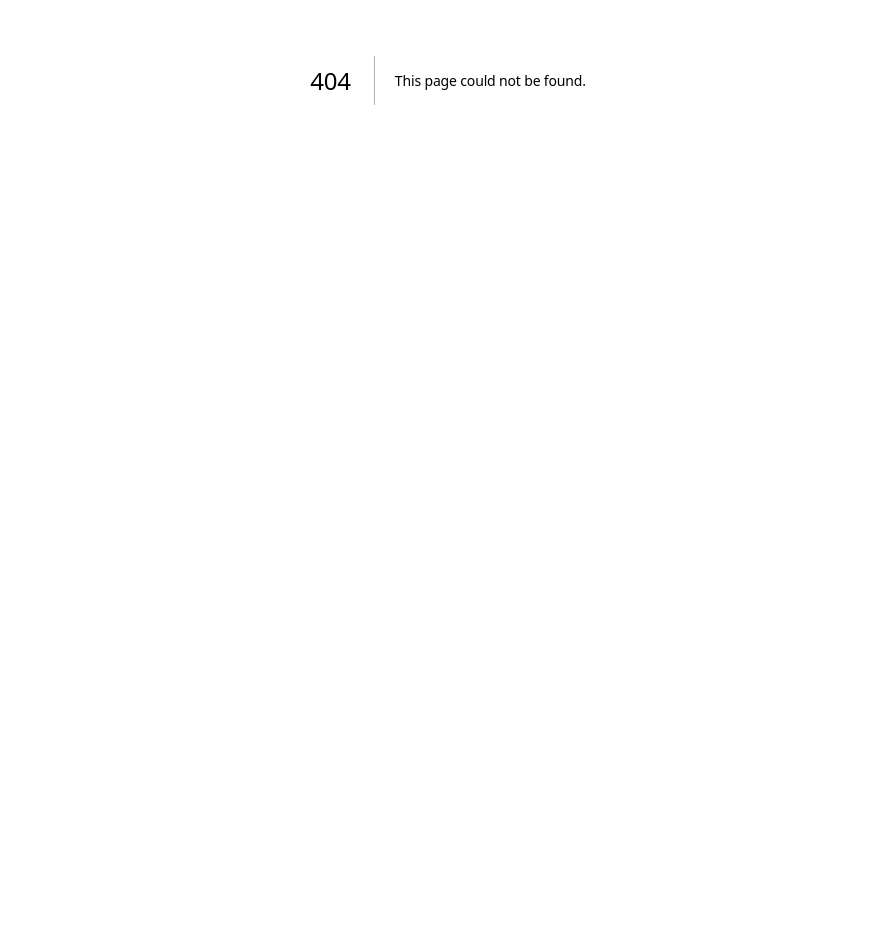
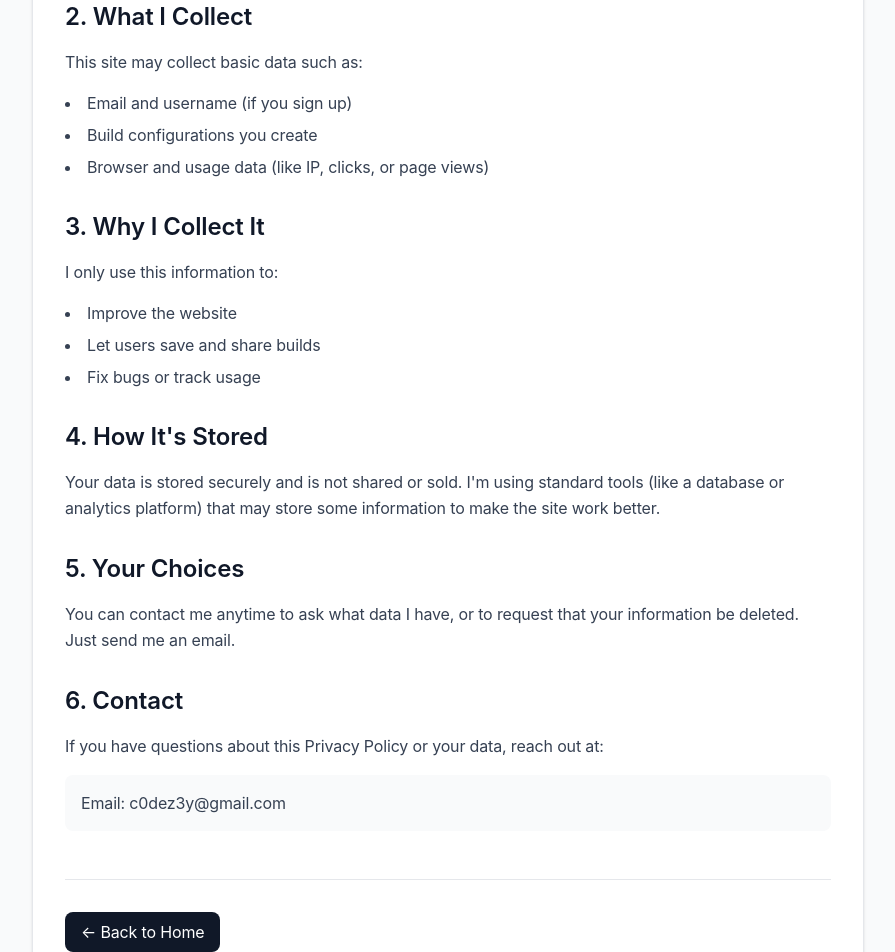
Before and after one commit to C0DE-Z/Drone-Part-Picker, a Next.js app: page /privacy in a window 1280 px wide. Before the commit this address had no page. Shown: the part 320-1272 px from the top of the page, without its empty margins (192-1087 px from the left). Before the commit the page ends 800 px from the top, so only its background shows below. Built offline with nearby package versions, Linux system fonts and the light colour scheme.

Commit message:
Add Privacy Policy, Fix other things

```diff
--- a/app/page.tsx
+++ b/app/page.tsx
@@ -153,7 +153,6 @@ export default function Home() {
         // Check if this weight is already selected
         const isAlreadySelected = existingWeights.some(w => w.name === name);
         if (isAlreadySelected) {
-          // Remove it if already selected
           return {
             ...prev,
             customWeights: existingWeights.filter(w => w.name !== name)
@@ -207,7 +206,6 @@ export default function Home() {
         } else {
           window.location.href = `/dashboard`;
         }
-        // Optionally clear the build after saving
         // handleClearBuild();
       } else {
         throw new Error('Failed to save build');
--- /dev/null
+++ b/app/privacy/page.tsx
@@ -0,0 +1,87 @@
+'use client';
+
+import React from 'react';
+import Link from 'next/link';
+
+export default function PrivacyPolicy() {
+  return (
+    <div className="min-h-screen bg-gray-50">
+      <div className="max-w-4xl mx-auto px-4 sm:px-6 lg:px-8 py-12">
+        <div className="bg-white rounded-xl shadow-sm border border-gray-200 overflow-hidden">
+          <div className="p-8">
+            <div className="mb-8">
+              <h1 className="text-3xl font-bold text-gray-900 mb-4">Privacy Policy</h1>
+              <p className="text-gray-600">Last updated: 2025-08-04</p>
+            </div>
+
+            <div className="prose prose-gray max-w-none">
+              <section className="mb-8">
+                <h2 className="text-2xl font-semibold text-gray-900 mb-4">1. Who I Am</h2>
+                <p className="text-gray-700 leading-relaxed mb-4">
+                  I&apos;m an individual developer building DronePartPicker as a personal project. This Privacy Policy explains how I handle any data collected through the website.
+                </p>
+              </section>
+
+              <section className="mb-8">
+                <h2 className="text-2xl font-semibold text-gray-900 mb-4">2. What I Collect</h2>
+                <p className="text-gray-700 leading-relaxed mb-4">
+                  This site may collect basic data such as:
+                </p>
+                <ul className="list-disc list-inside text-gray-700 mb-4 space-y-2">
+                  <li>Email and username (if you sign up)</li>
+                  <li>Build configurations you create</li>
+                  <li>Browser and usage data (like IP, clicks, or page views)</li>
+                </ul>
+              </section>
+
+              <section className="mb-8">
+                <h2 className="text-2xl font-semibold text-gray-900 mb-4">3. Why I Collect It</h2>
+                <p className="text-gray-700 leading-relaxed mb-4">
+                  I only use this information to:
+                </p>
+                <ul className="list-disc list-inside text-gray-700 mb-4 space-y-2">
+                  <li>Improve the website</li>
+                  <li>Let users save and share builds</li>
+                  <li>Fix bugs or track usage</li>
+                </ul>
+              </section>
+
+              <section className="mb-8">
+                <h2 className="text-2xl font-semibold text-gray-900 mb-4">4. How It&apos;s Stored</h2>
+                <p className="text-gray-700 leading-relaxed mb-4">
+                  Your data is stored securely and is not shared or sold. I&apos;m using standard tools (like a database or analytics platform) that may store some information to make the site work better.
+                </p>
+              </section>
+
+              <section className="mb-8">
+                <h2 className="text-2xl font-semibold text-gray-900 mb-4">5. Your Choices</h2>
+                <p className="text-gray-700 leading-relaxed mb-4">
+                  You can contact me anytime to ask what data I have, or to request that your information be deleted. Just send me an email.
+                </p>
+              </section>
+
+              <section className="mb-8">
+                <h2 className="text-2xl font-semibold text-gray-900 mb-4">6. Contact</h2>
+                <p className="text-gray-700 leading-relaxed mb-4">
+                  If you have questions about this Privacy Policy or your data, reach out at:
+                </p>
+                <div className="bg-gray-50 p-4 rounded-lg">
+                  <p className="text-gray-700">Email: c0dez3y@gmail.com</p>
+                </div>
+              </section>
+            </div>
+
+            <div className="mt-12 pt-8 border-t border-gray-200">
+              <Link
+                href="/"
+                className="inline-flex items-center px-4 py-2 bg-gray-900 text-white rounded-lg hover:bg-gray-800 transition-colors"
+              >
+                ← Back to Home
+              </Link>
+            </div>
+          </div>
+        </div>
+      </div>
+    </div>
+  );
+}
--- a/app/profile/[username]/page.tsx
+++ b/app/profile/[username]/page.tsx
@@ -7,7 +7,7 @@ import { useSession } from 'next-auth/react';
 
 interface UserProfile {
   id: string;
-  name: string; // This will now be the username
+  name: string;
   username?: string;
   bio?: string;
   location?: string;
--- a/components/Footer.tsx
+++ b/components/Footer.tsx
@@ -15,15 +15,9 @@ export default function Footer() {
               The ultimate platform for FPV drone builders. Compare components,
               estimate performance, and share your builds with the community.
             </p>
-            <div className="flex space-x-4">
+            <div className="flex space-x-1">
               <a href="#" className="text-gray-400 hover:text-white transition-colors">
                 GitHub
-              </a>
-              <a href="#" className="text-gray-400 hover:text-white transition-colors">
-                Discord
-              </a>
-              <a href="#" className="text-gray-400 hover:text-white transition-colors">
-                Reddit
               </a>
             </div>
           </div>
@@ -43,14 +37,11 @@ export default function Footer() {
                 </Link>
               </li>
               <li>
-                <a href="#" className="text-gray-400 hover:text-white transition-colors">
+                <a href="/components" className="text-gray-400 hover:text-white transition-colors">
                   Components
                 </a>
               </li>
               <li>
-                <a href="#" className="text-gray-400 hover:text-white transition-colors">
-                  Calculator
-                </a>
               </li>
             </ul>
           </div>
@@ -69,26 +60,17 @@ export default function Footer() {
                   Privacy Policy
                 </a>
               </li>
-              <li>
-                <a href="#" className="text-gray-400 hover:text-white transition-colors">
-                  Cookie Policy
-                </a>
-              </li>
-              <li>
-                <a href="#" className="text-gray-400 hover:text-white transition-colors">
-                  Contact Us
-                </a>
-              </li>
+
             </ul>
           </div>
         </div>
 
         <div className="border-t border-gray-800 mt-8 pt-8 flex flex-col md:flex-row justify-between items-center">
           <p className="text-gray-400 text-sm">
-            © {new Date().getFullYear()} DronePartPicker. All rights reserved.
+            © {new Date().getFullYear()} CodeZ. All rights reserved.
           </p>
           <p className="text-gray-400 text-sm mt-2 md:mt-0">
-            Made with ❤️ for the FPV community
+            Made with ❤️ by CodeZ for the FPV community
           </p>
         </div>
       </div>
```
